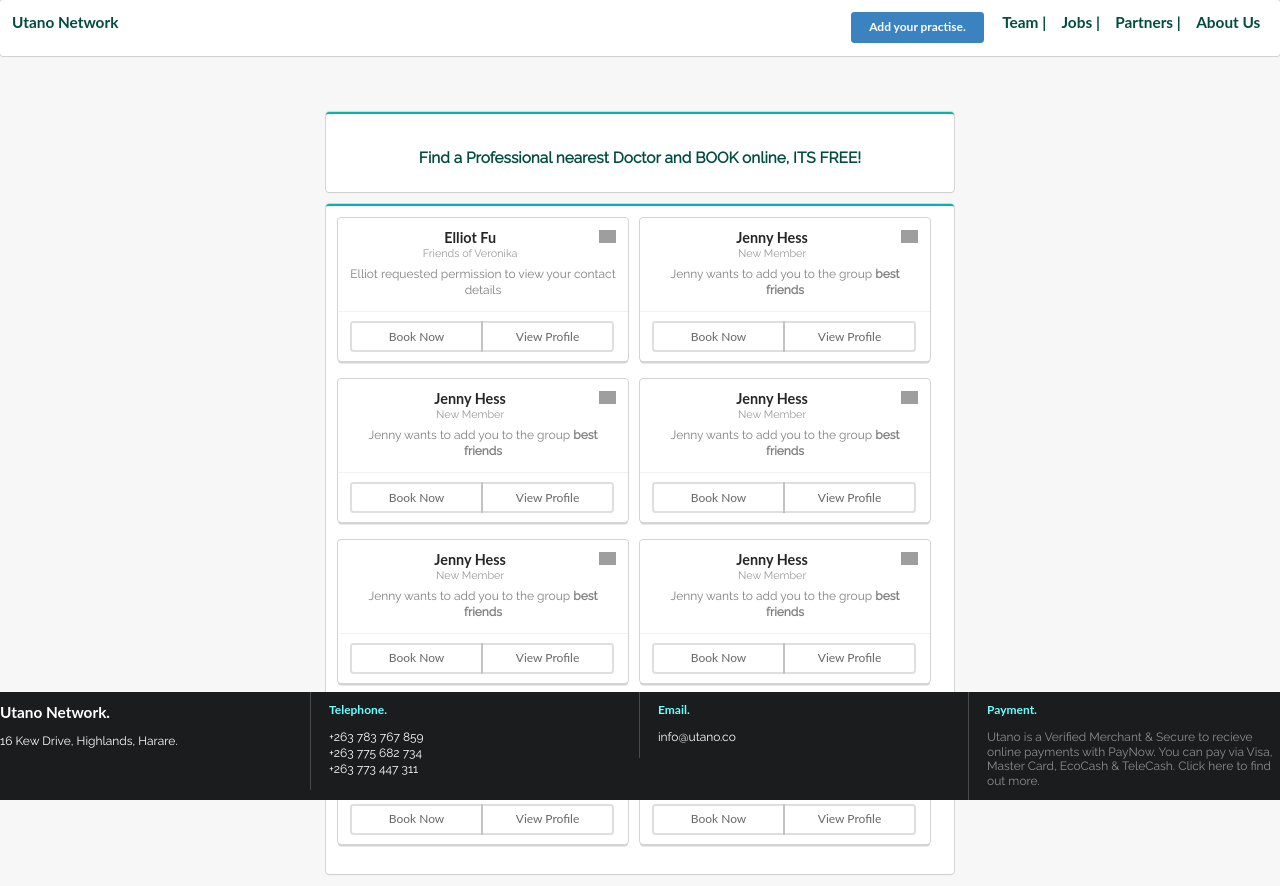
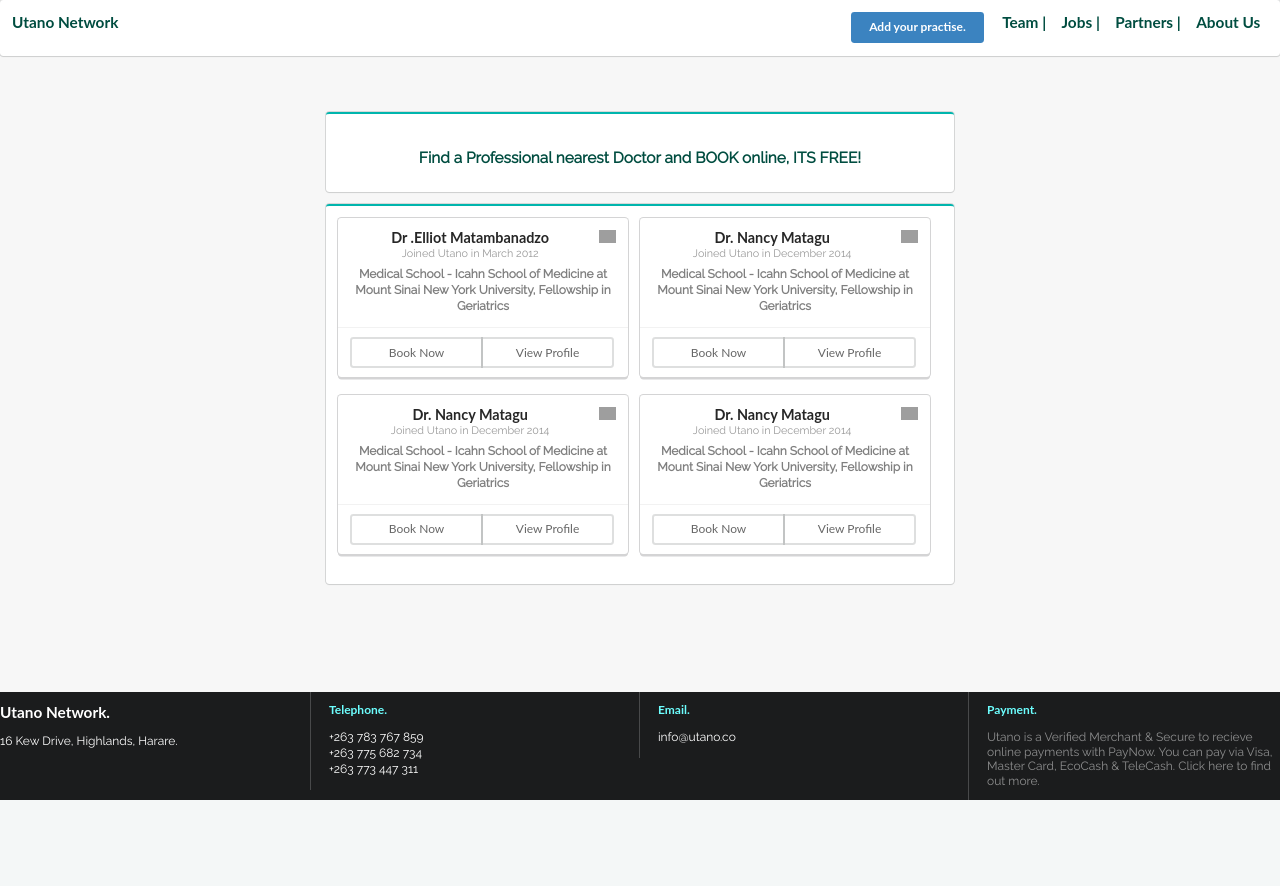
Before and after one commit to AfriKaizen/utano, a CodeIgniter app: page /kaizen/find/profile in a window 1280 px wide. After the commit the page ends 800 px from the top, so only its background shows below. Run offline with CodeIgniter, Linux system fonts and the light colour scheme; grey boxes are pictures that could not be loaded.

Commit message:
profile update

```diff
--- a/application/controllers/find.php
+++ b/application/controllers/find.php
@@ -50,11 +50,11 @@
 		$this->load->view('footer',$data);
 	}
 
-	 public function book()
+	 public function docprofile()
 	{
 		$data = array('fullWindow'=> true);
 		$this->load->view('header');
-		$this->load->view('add/book');
+		$this->load->view('add/docprofile');
 		$this->load->view('footer',$data);
 	}
 
--- a/application/views/add/profile.php
+++ b/application/views/add/profile.php
@@ -1,26 +1,50 @@
 
 <div class="ui modal">
-  <i class="close icon"></i>
-  <div class="header">
-    Header
-  </div>
-  <div class="content">
-    <div class="left">
-      Some content to the left, usually an image or icon
+ <div class="container">
+
+  <h1>Sign Up for Booking.</h1>
+
+  <div class="ui form segment">
+    <div class="two fields">
+      <div class="field">
+        <label for="GivenName">First Name</label>
+        <input id="GivenName" placeholder="Name" type="text" />
+      </div>
+
+      <div class="field">
+        <label for="Surname">Surname</label>
+        <input id="Surname" placeholder="Surname" type="text">
+      </div>
     </div>
-    <div class="right">
-      Some content to the right
+
+   <div class="two fields">
+      <div class="field">
+        <label for="email">Email</label>
+        <input id="email" placeholder="Your Email" type="text" />
+      </div>
+
+      <div class="field">
+        <label for="phonenumber">Phone Number</label>
+        <input id="Phonenumber" placeholder="Phone Number" type="text">
+      </div>
     </div>
-  </div>
-  <div class="actions">
-    <div class="ui button">
-      Cancel
+
+    <div class="field">
+      <label for="Password">Password</label>
+      <input id="Password" type="password">
     </div>
-    <div class="ui button">
-      Okay
+
+    <div class="field">
+      <label for="PasswordConfirm">Password Confirm</label>
+      <input id="PasswordConfirm" type="password">
     </div>
+
+    <button class="ui blue button">Confirm Book</button>
   </div>
 </div>
+</div>
+
+
 
 
 
@@ -39,171 +63,116 @@
 <div class="ui teal segment">
 
 <div class="ui cards">
+
   <div class="card">
     <div class="content">
       <img class="right floated mini ui image" src="/images/avatar/large/elliot.jpg">
       <div class="header">
-        Elliot Fu
+        Dr .Elliot Matambanadzo
       </div>
       <div class="meta">
-        Friends of Veronika
+        Joined Utano in March 2012
       </div>
       <div class="description">
-        Elliot requested permission to view your contact details
+       <strong>Medical School - Icahn School of Medicine at Mount Sinai
+       New York University, Fellowship in Geriatrics</strong>
       </div>
     </div>
     <div class="extra content">
        <div class="ui two buttons">
        <div class="ui basic green button booking">Book Now</div>
-        <div class="ui basic red button profile">View Profile</div>
-      </div>
+       <a href="<?php echo base_url();?>find/docprofile" class="ui basic red button profile">View Profile</a>
+        </div>
+
     </div>
   </div>
+
+
   <div class="card">
     <div class="content">
-      <img class="right floated mini ui image" src="/images/avatar/large/jenny.jpg">
+      <img class="right floated mini ui image" src="/images/avatar/large/elliot.jpg">
       <div class="header">
-        Jenny Hess
+        Dr. Nancy Matagu
       </div>
       <div class="meta">
-        New Member
+        Joined Utano in December 2014
       </div>
       <div class="description">
-        Jenny wants to add you to the group <b>best friends</b>
+       <strong>Medical School - Icahn School of Medicine at Mount Sinai
+       New York University, Fellowship in Geriatrics</strong>
       </div>
     </div>
     <div class="extra content">
-      <div class="ui two buttons">
-        <div class="ui basic green button">Book Now</div>
-        <div class="ui basic red button">View Profile</div>
+       <div class="ui two buttons">
+       <div class="ui basic green button booking">Book Now</div>
+       <a href="<?php echo base_url();?>find/docprofile" class="ui basic red button profile">View Profile</a>
+        </div>
+
+    </div>
+  </div>
+
+<div class="card">
+    <div class="content">
+      <img class="right floated mini ui image" src="/images/avatar/large/elliot.jpg">
+      <div class="header">
+        Dr. Nancy Matagu
       </div>
+      <div class="meta">
+        Joined Utano in December 2014
+      </div>
+      <div class="description">
+       <strong>Medical School - Icahn School of Medicine at Mount Sinai
+       New York University, Fellowship in Geriatrics</strong>
+      </div>
+    </div>
+    <div class="extra content">
+       <div class="ui two buttons">
+       <div class="ui basic green button booking">Book Now</div>
+       <a href="<?php echo base_url();?>find/docprofile" class="ui basic red button profile">View Profile</a>
+        </div>
+
+    </div>
+  </div>
+
+  <div class="card">
+    <div class="content">
+      <img class="right floated mini ui image" src="/images/avatar/large/elliot.jpg">
+      <div class="header">
+        Dr. Nancy Matagu
+      </div>
+      <div class="meta">
+        Joined Utano in December 2014
+      </div>
+      <div class="description">
+       <strong>Medical School - Icahn School of Medicine at Mount Sinai
+       New York University, Fellowship in Geriatrics</strong>
+      </div>
+    </div>
+    <div class="extra content">
+       <div class="ui two buttons">
+       <div class="ui basic green button booking">Book Now</div>
+       <a href="<?php echo base_url();?>find/docprofile" class="ui basic red button profile">View Profile</a>
+        </div>
+
     </div>
   </div>
 
 
 
 
-<div class="card">
-    <div class="content">
-      <img class="right floated mini ui image" src="/images/avatar/large/jenny.jpg">
-      <div class="header">
-        Jenny Hess
-      </div>
-      <div class="meta">
-        New Member
-      </div>
-      <div class="description">
-        Jenny wants to add you to the group <b>best friends</b>
-      </div>
-    </div>
-    <div class="extra content">
-      <div class="ui two buttons">
-        <div class="ui basic green button">Book Now</div>
-        <div class="ui basic red button">View Profile</div>
-      </div>
-    </div>
-  </div>
 
-  <div class="card">
-    <div class="content">
-      <img class="right floated mini ui image" src="/images/avatar/large/jenny.jpg">
-      <div class="header">
-        Jenny Hess
-      </div>
-      <div class="meta">
-        New Member
-      </div>
-      <div class="description">
-        Jenny wants to add you to the group <b>best friends</b>
-      </div>
-    </div>
-    <div class="extra content">
-      <div class="ui two buttons">
-        <div class="ui basic green button">Book Now</div>
-        <div class="ui basic red button">View Profile</div>
-      </div>
-    </div>
-  </div>
-  <div class="card">
-    <div class="content">
-      <img class="right floated mini ui image" src="/images/avatar/large/jenny.jpg">
-      <div class="header">
-        Jenny Hess
-      </div>
-      <div class="meta">
-        New Member
-      </div>
-      <div class="description">
-        Jenny wants to add you to the group <b>best friends</b>
-      </div>
-    </div>
-    <div class="extra content">
-      <div class="ui two buttons">
-        <div class="ui basic green button">Book Now</div>
-        <div class="ui basic red button">View Profile</div>
-      </div>
-    </div>
-  </div>
-  <div class="card">
-    <div class="content">
-      <img class="right floated mini ui image" src="/images/avatar/large/jenny.jpg">
-      <div class="header">
-        Jenny Hess
-      </div>
-      <div class="meta">
-        New Member
-      </div>
-      <div class="description">
-        Jenny wants to add you to the group <b>best friends</b>
-      </div>
-    </div>
-    <div class="extra content">
-      <div class="ui two buttons">
-        <div class="ui basic green button">Book Now</div>
-        <div class="ui basic red button">View Profile</div>
-      </div>
-    </div>
-  </div>
-  <div class="card">
-    <div class="content">
-      <img class="right floated mini ui image" src="/images/avatar/large/jenny.jpg">
-      <div class="header">
-        Jenny Hess
-      </div>
-      <div class="meta">
-        New Member
-      </div>
-      <div class="description">
-        Jenny wants to add you to the group <b>best friends</b>
-      </div>
-    </div>
-    <div class="extra content">
-      <div class="ui two buttons">
-        <div class="ui basic green button">Book Now</div>
-        <div class="ui basic red button">View Profile</div>
-      </div>
-    </div>
-  </div>
-  <div class="card">
-    <div class="content">
-      <img class="right floated mini ui image" src="/images/avatar/large/jenny.jpg">
-      <div class="header">
-        Jenny Hess
-      </div>
-      <div class="meta">
-        New Member
-      </div>
-      <div class="description">
-        Jenny wants to add you to the group <b>best friends</b>
-      </div>
-    </div>
-    <div class="extra content">
-      <div class="ui two buttons">
-        <a href="<?php echo base_url();?>find/book" class="ui basic green button">Book Now</a>
-        <div class="ui basic red button">View Profile</div>
-      </div>
-    </div>
-  </div>
+
+
+
+
+
+
+
+
+
+
+
+
 
 </div>
 
--- a/uiux/semantic-ui/app.js
+++ b/uiux/semantic-ui/app.js
@@ -7,9 +7,10 @@
 });
 
 $('.profile').on('click', function(){
-$('.long.modal')
-  .modal('show');
+$('.test.modal')
+  .modal('show')
 });
+
 
 
 
```
Also changed, not shown: application/views/add/docprofile.php (added, +24 -0 lines).
